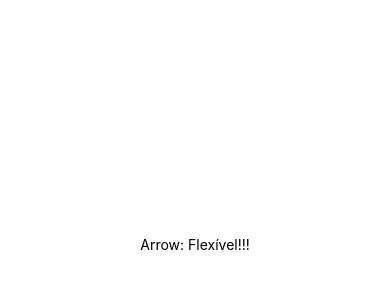
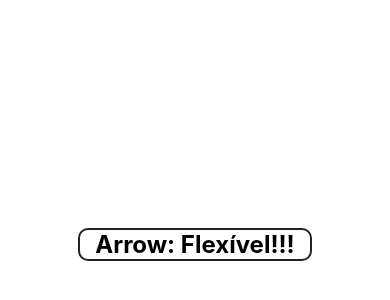
Before and after one commit to rafaellbarros/react-native-apps-nativas-android-e-ios, a React Native app in the folder exercicios/: screen / in a window 390 px wide. Shown: the part 178-478 px from the top of the page. Built offline with nearby package versions, Linux system fonts and the light colour scheme.

Commit message:
:construction: Criando Estilo

```diff
--- a/exercicios/src/components/Simples.js
+++ b/exercicios/src/components/Simples.js
@@ -1,9 +1,10 @@
 import React from 'react'
 import {Text} from 'react-native'
+import Padrao from '../estilo/Padrao'
 
 /*
 export default function (props) {
 	return <Text>{props.texto}</Text>
 } */
 
-export default props => <Text>Arrow: {props.texto}</Text>
+export default props => <Text style={[Padrao.ex]}>Arrow: {props.texto}</Text>
```
